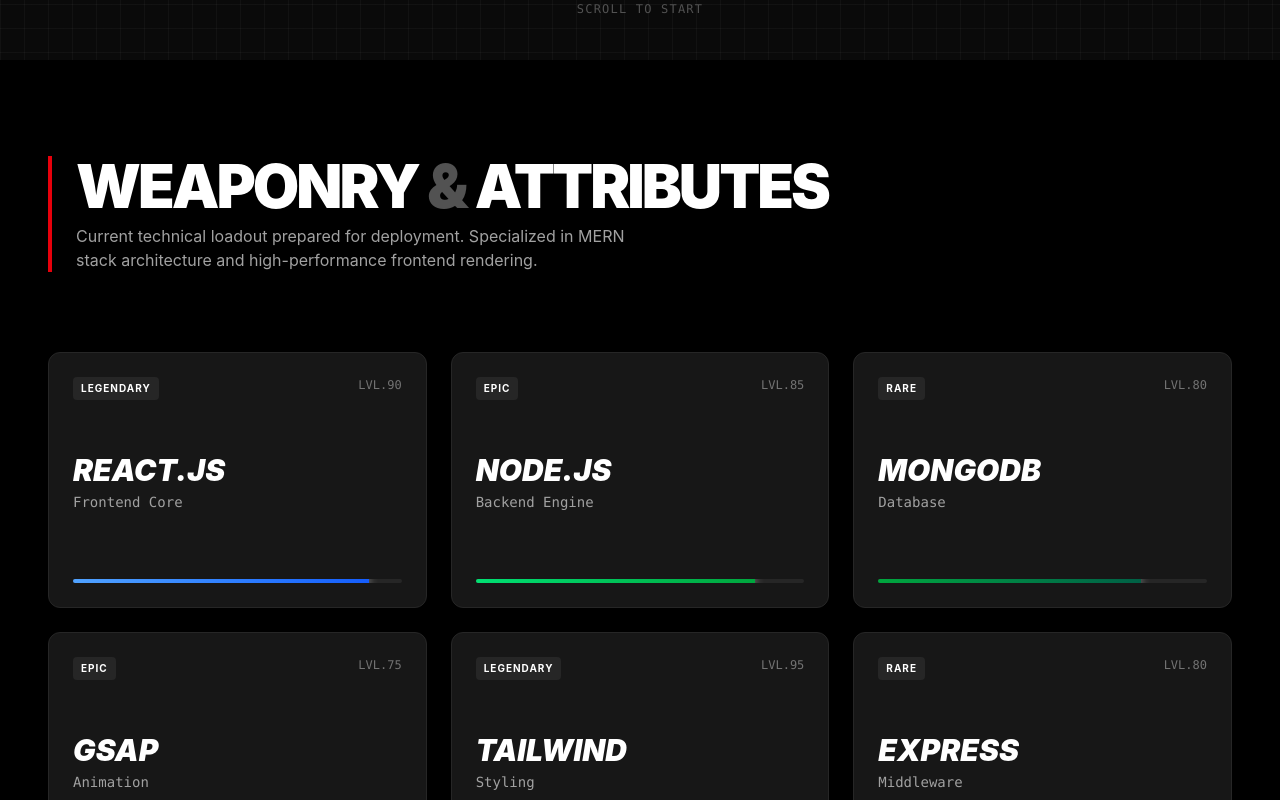
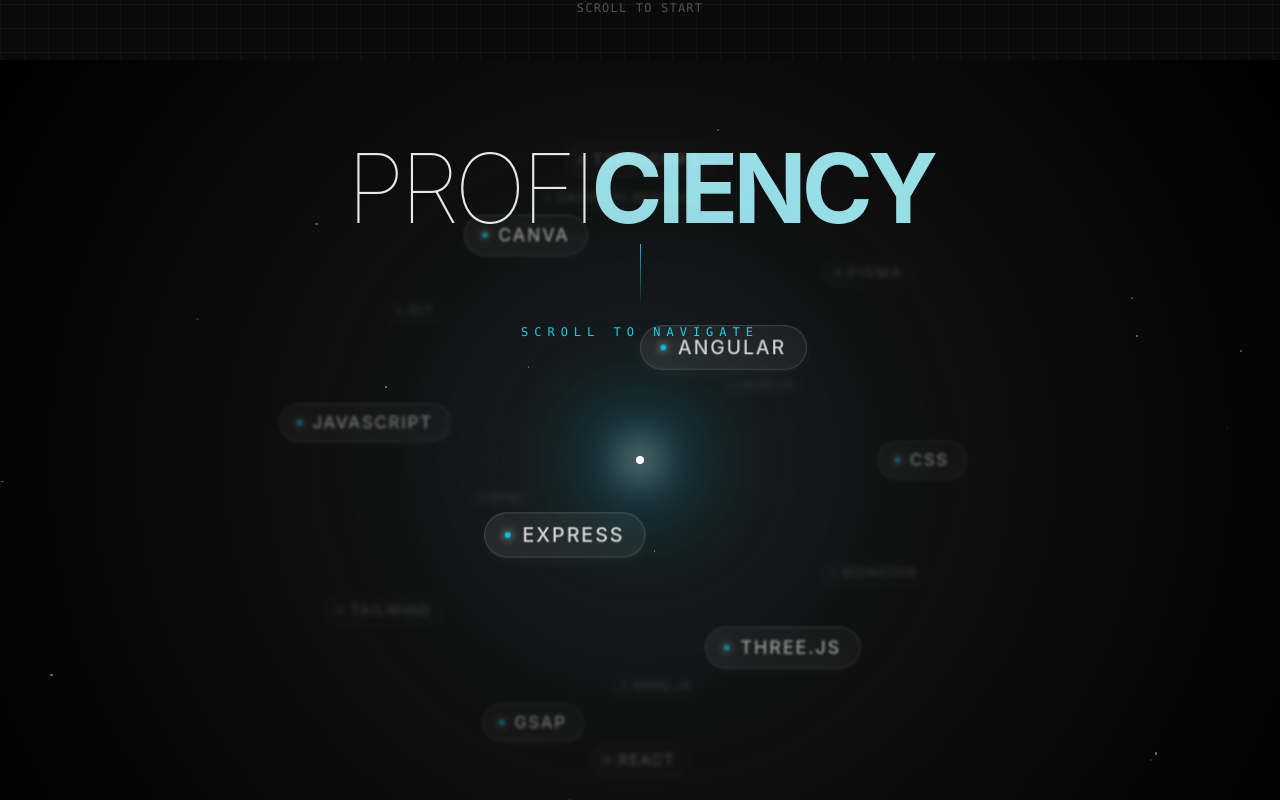
Before and after one commit to Bhakat-Aditya/AdityaBhakat, a React (Vite) app: page / in a window 1280 px wide. Shown: the part 740-1540 px from the top of the page. Built offline with nearby package versions, Linux system fonts and the light colour scheme.

Commit message:
skills section reworked and removed contact

```diff
--- a/src/App.jsx
+++ b/src/App.jsx
@@ -15,7 +15,6 @@
 import Hero from "./pages/Hero";
 import Skills from "./pages/Skills";
 import Work from "./pages/Work";
-import Contact from "./pages/Contact";
 import MyProjects from "./pages/MyProjects";
 import ProfessionalWork from "./pages/ProfessionalWork";
 import About from "./pages/About"; // Import About
@@ -84,7 +83,6 @@
                 <Hero />
                 <Skills />
                 <Work />
-                <Contact />
               </>
             }
           />
--- a/src/index.css
+++ b/src/index.css
@@ -12,3 +12,6 @@
   background-color: #0a0a0a; /* Matches your neutral-950 */
   overflow-x: hidden; /* Prevents horizontal scrollbar glitches */
 }
+
+*{
+  user-select: none;}
--- a/src/pages/Contact.jsx
+++ /dev/null
@@ -1,153 +0,0 @@
-// src/pages/Contact.jsx
-import React, { useRef, useState } from "react";
-import gsap from "gsap";
-import { useGSAP } from "@gsap/react";
-import { ScrollTrigger } from "gsap/ScrollTrigger";
-
-gsap.registerPlugin(ScrollTrigger);
-
-const Contact = () => {
-  const container = useRef();
-  const formRef = useRef();
-
-  // State to simulate "typing" logic or form handling
-  const [formState, setFormState] = useState({
-    name: "",
-    email: "",
-    message: "",
-  });
-
-  useGSAP(
-    () => {
-      // 1. CRT Turn-on Effect
-      gsap.fromTo(
-        container.current,
-        { scaleY: 0.1, scaleX: 0.1, opacity: 0, filter: "brightness(5)" },
-        {
-          scaleY: 1,
-          scaleX: 1,
-          opacity: 1,
-          filter: "brightness(1)",
-          duration: 0.8,
-          ease: "power2.out",
-          scrollTrigger: {
-            trigger: container.current,
-            start: "top 80%",
-          },
-        },
-      );
-
-      // 2. Staggered Line Entry
-      gsap.from(".terminal-line", {
-        x: -50,
-        opacity: 0,
-        duration: 0.5,
-        stagger: 0.1,
-        ease: "power1.out",
-        scrollTrigger: {
-          trigger: formRef.current,
-          start: "top 70%",
-        },
-      });
-    },
-    { scope: container },
-  );
-
-  return (
-    <section
-      ref={container}
-      className="min-h-screen bg-black text-green-500 font-mono p-4 md:p-20 flex flex-col justify-center relative overflow-hidden"
-    >
-      {/* Background Matrix/Grid Effect */}
-      <div className="absolute inset-0 bg-[linear-gradient(rgba(0,255,0,0.03)_1px,transparent_1px),linear-gradient(90deg,rgba(0,255,0,0.03)_1px,transparent_1px)] bg-[size:32px_32px] pointer-events-none"></div>
-
-      <div className="max-w-4xl mx-auto w-full z-10">
-        {/* Header Lines */}
-        <div className="mb-10 opacity-80">
-          <p className="terminal-line">
-            root@aditya-portfolio:~$ initializing_uplink...
-          </p>
-          <p className="terminal-line">
-            root@aditya-portfolio:~$ loading_module:{" "}
-            <span className="text-white font-bold">CONTACT_PROTOCOL</span>
-          </p>
-          <p className="terminal-line text-yellow-500">
-            WARNING: Looking for high-value projects only.
-          </p>
-        </div>
-
-        {/* The "Terminal" Form */}
-        <form
-          ref={formRef}
-          className="space-y-6 bg-neutral-900/50 p-8 border border-green-900/50 rounded-lg backdrop-blur-sm shadow-[0_0_50px_rgba(0,255,0,0.1)]"
-        >
-          {/* Name Field */}
-          <div className="terminal-line group">
-            <label className="block text-xs uppercase tracking-widest text-neutral-500 mb-1">
-              /User/Identity (Name)
-            </label>
-            <div className="flex items-center gap-2 border-b border-green-900 focus-within:border-green-500 transition-colors">
-              <span className="text-green-500">{`>`}</span>
-              <input
-                type="text"
-                placeholder="Enter_Designation"
-                className="w-full bg-transparent border-none focus:ring-0 text-white placeholder-neutral-700 h-10"
-                onChange={(e) =>
-                  setFormState({ ...formState, name: e.target.value })
-                }
-              />
-            </div>
-          </div>
-
-          {/* Email Field */}
-          <div className="terminal-line group">
-            <label className="block text-xs uppercase tracking-widest text-neutral-500 mb-1">
-              /User/Frequency (Email)
-            </label>
-            <div className="flex items-center gap-2 border-b border-green-900 focus-within:border-green-500 transition-colors">
-              <span className="text-green-500">{`>`}</span>
-              <input
-                type="email"
-                placeholder="Enter_Comm_Link"
-                className="w-full bg-transparent border-none focus:ring-0 text-white placeholder-neutral-700 h-10"
-                onChange={(e) =>
-                  setFormState({ ...formState, email: e.target.value })
-                }
-              />
-            </div>
-          </div>
-
-          {/* Message Field */}
-          <div className="terminal-line group">
-            <label className="block text-xs uppercase tracking-widest text-neutral-500 mb-1">
-              /User/Mission_Brief (Message)
-            </label>
-            <div className="flex items-start gap-2 border-b border-green-900 focus-within:border-green-500 transition-colors">
-              <span className="text-green-500 mt-2">{`>`}</span>
-              <textarea
-                rows="4"
-                placeholder="Describe_Objective..."
-                className="w-full bg-transparent border-none focus:ring-0 text-white placeholder-neutral-700 resize-none"
-                onChange={(e) =>
-                  setFormState({ ...formState, message: e.target.value })
-                }
-              ></textarea>
-            </div>
-          </div>
-
-          {/* Submit Button */}
-          <button
-            type="button"
-            className="terminal-line mt-8 w-full bg-green-900/20 hover:bg-green-500 hover:text-black border border-green-500 text-green-500 py-4 uppercase font-bold tracking-[0.2em] transition-all duration-300 group"
-          >
-            <span className="animate-pulse mr-2">[</span>
-            EXECUTE_SEND
-            <span className="animate-pulse ml-2">]</span>
-          </button>
-        </form>
-      </div>
-    </section>
-  );
-};
-
-export default Contact;
--- a/src/pages/Skills.jsx
+++ b/src/pages/Skills.jsx
@@ -1,209 +1,119 @@
 // src/pages/Skills.jsx
-import React, { useRef } from "react";
+import React, { useRef, useMemo, useState, useEffect } from "react";
 import gsap from "gsap";
 import { useGSAP } from "@gsap/react";
 import { ScrollTrigger } from "gsap/ScrollTrigger";
 
 gsap.registerPlugin(ScrollTrigger);
 
-// --- DATA: Your Personal Armory ---
-const skillSet = [
-  {
-    id: 1,
-    name: "React.js",
-    type: "Frontend Core",
-    level: 90,
-    rarity: "Legendary",
-    color: "from-blue-400 to-blue-600",
-  },
-  {
-    id: 2,
-    name: "Node.js",
-    type: "Backend Engine",
-    level: 85,
-    rarity: "Epic",
-    color: "from-green-400 to-green-600",
-  },
-  {
-    id: 3,
-    name: "MongoDB",
-    type: "Database",
-    level: 80,
-    rarity: "Rare",
-    color: "from-green-600 to-emerald-800",
-  },
-  {
-    id: 4,
-    name: "GSAP",
-    type: "Animation",
-    level: 75,
-    rarity: "Epic",
-    color: "from-yellow-400 to-orange-600",
-  },
-  {
-    id: 5,
-    name: "Tailwind",
-    type: "Styling",
-    level: 95,
-    rarity: "Legendary",
-    color: "from-cyan-400 to-blue-500",
-  },
-  {
-    id: 6,
-    name: "Express",
-    type: "Middleware",
-    level: 80,
-    rarity: "Rare",
-    color: "from-crimson-400 to-gray-600",
-  },
-  {
-    id: 7,
-    name: "HTML",
-    type: "Markup Language",
-    level: 90,
-    rarity: "Common",
-    color: "from-gray-400 to-gray-600",
-  },
-  {
-    id: 8,
-    name: "Css",
-    type: "Styling Language",
-    level: 70,
-    rarity: "Common",
-    color: "from-brown-400 to-pink-600",
-  },
-  {
-    id: 9,
-    name: "JavaScript",
-    type: "Programming Language",
-    level: 90,
-    rarity: "Common",
-    color: "from-yellow-400 to-cyan-600",
-  },
+// --- DATA ---
+const skills = [
+  { name: "React"},
+  { name: "GSAP"},
+  { name: "Node.js"},
+  { name: "Three.js"},
+  { name: "Tailwind"},
+  { name: "MongoDB"},
+  { name: "Express"},
+  { name: "HTML" },
+  { name: "CSS"},
+  { name: "JavaScript"},
+  { name: "Next.js" },
+  { name: "Angular" },
+  { name: "Git"},
+  { name: "Figma"},
+  { name: "Canva"},
+  { name: "Davinchi Resolve"},
+  { name: "TypeScript"},
 ];
 
-// --- COMPONENT: The 3D Tilt Card ---
-const HoloCard = ({ skill }) => {
-  const cardRef = useRef();
-  const glowRef = useRef();
+// --- MATH UTILS ---
+const getPointsOnSphere = (n) => {
+  const points = [];
+  const phi = Math.PI * (3 - Math.sqrt(5));
+  for (let i = 0; i < n; i++) {
+    const y = 1 - (i / (n - 1)) * 2;
+    const radius = Math.sqrt(1 - y * y);
+    const theta = phi * i;
+    points.push({
+      x: Math.cos(theta) * radius,
+      y: y,
+      z: Math.sin(theta) * radius,
+    });
+  }
+  return points;
+};
 
-  useGSAP(
-    () => {
-      const card = cardRef.current;
-
-      // Mouse Move - 3D Tilt Calculation
-      const handleMouseMove = (e) => {
-        if (window.innerWidth < 768) return;
-        const rect = card.getBoundingClientRect();
-        const x = e.clientX - rect.left;
-        const y = e.clientY - rect.top;
-
-        const centerX = rect.width / 2;
-        const centerY = rect.height / 2;
-
-        const rotateX = ((y - centerY) / centerY) * -15; // Max 15deg rotation
-        const rotateY = ((x - centerX) / centerX) * 15;
-
-        gsap.to(card, {
-          rotateX: rotateX,
-          rotateY: rotateY,
-          transformPerspective: 1000,
-          duration: 0.4,
-          ease: "power2.out",
-        });
-
-        // Move the "Glow" gradient to follow mouse
-        gsap.to(glowRef.current, {
-          x: x,
-          y: y,
-          duration: 0.4,
-          ease: "power2.out",
-        });
-      };
-
-      const handleMouseLeave = () => {
-        // Reset position
-        gsap.to(card, {
-          rotateX: 0,
-          rotateY: 0,
-          duration: 0.7,
-          ease: "elastic.out(1, 0.5)",
-        });
-      };
-
-      card.addEventListener("mousemove", handleMouseMove);
-      card.addEventListener("mouseleave", handleMouseLeave);
-
-      return () => {
-        card.removeEventListener("mousemove", handleMouseMove);
-        card.removeEventListener("mouseleave", handleMouseLeave);
-      };
-    },
-    { scope: cardRef },
-  );
-
+// --- COMPONENT: Crystal Tag ---
+const CrystalTag = ({ item, x, y, z, opacity, scale, blur }) => {
   return (
     <div
-      ref={cardRef}
-      className="relative w-full h-64 rounded-xl bg-neutral-900 border border-neutral-800 overflow-hidden transform-style-3d cursor-crosshair group"
+      className="absolute top-1/2 left-1/2 transform -translate-x-1/2 -translate-y-1/2 flex flex-col items-center justify-center pointer-events-none will-change-transform"
+      style={{
+        transform: `translate3d(${x}px, ${y}px, 0) scale(${scale})`,
+        opacity: opacity,
+        zIndex: Math.floor(scale * 1000),
+        filter: `blur(${blur}px)`,
+        // Instant update for scroll performance
+      }}
     >
-      {/* Dynamic Glow Spot */}
-      <div
-        ref={glowRef}
-        className={`absolute w-[200px] h-[200px] bg-gradient-to-r ${skill.color} blur-[80px] opacity-0 group-hover:opacity-40 transition-opacity duration-300 -translate-x-1/2 -translate-y-1/2 pointer-events-none`}
-      ></div>
-
-      {/* Content Layer */}
-      <div className="relative z-10 p-6 h-full flex flex-col justify-between pointer-events-none">
-        <div className="flex justify-between items-start">
-          <span
-            className={`text-[10px] uppercase font-bold tracking-widest px-2 py-1 rounded bg-neutral-800 text-white`}
-          >
-            {skill.rarity}
+      <div className="relative px-5 py-2 rounded-full border border-white/20 bg-white/5 backdrop-blur-md shadow-[0_4px_20px_rgba(255,255,255,0.05)] overflow-hidden group">
+        <div className="absolute inset-0 bg-gradient-to-tr from-white/10 to-transparent opacity-50"></div>
+        <div className="flex items-center gap-3 relative z-10">
+          <span className="w-1.5 h-1.5 rounded-full bg-cyan-400 shadow-[0_0_10px_currentColor]"></span>
+          <span className="text-xl font-medium tracking-widest uppercase text-white/90">
+            {item.name}
           </span>
-          <span className="font-mono text-xs text-neutral-500">
-            LVL.{skill.level}
-          </span>
-        </div>
-
-        <div>
-          <h3 className="text-3xl font-black uppercase italic">{skill.name}</h3>
-          <p className="text-sm text-neutral-400 font-mono mt-1">
-            {skill.type}
-          </p>
-        </div>
-
-        {/* Progress Bar Animation */}
-        <div className="w-full h-1 bg-neutral-800 rounded-full overflow-hidden mt-4">
-          <div
-            // FIX: Use inline style for dynamic width. Tailwind cannot read `w-[${skill.level}%]`
-            style={{ width: `${skill.level}%` }}
-            className={`h-full bg-gradient-to-r ${skill.color} shadow-[0_0_10px_currentColor]`}
-          ></div>
         </div>
       </div>
     </div>
   );
 };
 
-// --- MAIN SECTION ---
+// --- MAIN COMPONENT ---
 const Skills = () => {
   const container = useRef();
+  const sphereRef = useRef();
+
+  // State
+  const [rotation, setRotation] = useState({ x: 0, y: 0, z: 0 });
+  const points = useMemo(() => getPointsOnSphere(skills.length), []);
+  const sphereRadius = 300;
 
   useGSAP(
     () => {
-      // Reveal Animation
-      gsap.from(".skill-card-wrapper", {
-        scrollTrigger: {
-          trigger: container.current,
-          start: "top 80%",
+      // SCROLL DRIVEN ROTATION
+      // We map scroll progress to random rotation axes
+      const proxy = { rotX: 0, rotY: 0, rotZ: 0 };
+
+      ScrollTrigger.create({
+        trigger: container.current,
+        start: "top top",
+        end: "+=4000",
+        pin: true,
+        scrub: 1.5, // Smooth scrubbing
+        onUpdate: (self) => {
+          // As you scroll down (progress 0 -> 1):
+          // Y rotates 2 full circles (Spin)
+          // X rotates 1 full circle (Flip)
+          // Z rotates 0.5 circle (Wobble)
+          // This creates a "Random Tumble" effect controlled by scroll
+          const p = self.progress * Math.PI * 2;
+
+          gsap.to(proxy, {
+            rotY: p * 2, // Fast spin
+            rotX: p, // Medium flip
+            rotZ: p * 0.5, // Slow tilt
+            overwrite: true,
+            ease: "none", // Linear mapping to scroll
+            onUpdate: () =>
+              setRotation({
+                x: proxy.rotX,
+                y: proxy.rotY,
+                z: proxy.rotZ,
+              }),
+          });
         },
-        y: 100,
-        opacity: 0,
-        rotateX: -45,
-        stagger: 0.1,
-        duration: 1,
-        ease: "back.out(1.7)",
       });
     },
     { scope: container },
@@ -212,27 +122,127 @@
   return (
     <section
       ref={container}
-      className="min-h-screen bg-black text-white py-24 px-4 md:px-12"
+      className="relative h-screen bg-[#050505] text-white overflow-hidden flex flex-col items-center justify-center"
     >
-      {/* Section Header */}
-      <div className="mb-20 border-l-4 border-red-600 pl-6">
-        {/* FIX: Changed text-6xl to 'text-4xl md:text-6xl' */}
-        <h2 className="text-4xl md:text-6xl font-black uppercase tracking-tighter mb-2 break-words">
-          Weaponry <span className="text-neutral-600">&</span> Attributes
+      {/* --- LAYER 1: DEEP SPACE (Static) --- */}
+      <div className="absolute top-0 left-0 w-full h-full bg-[radial-gradient(circle_at_center,#1a1a1a_0%,#000_100%)] pointer-events-none"></div>
+
+      {/* --- LAYER 2: TWINKLING STARS (Very Low Frequency) --- */}
+      <div className="absolute inset-0 pointer-events-none">
+        {/* Only 20 stars (Minimalist) */}
+        {[...Array(20)].map((_, i) => (
+          <div
+            key={i}
+            className="absolute rounded-full bg-white"
+            style={{
+              top: `${Math.random() * 100}%`,
+              left: `${Math.random() * 100}%`,
+              width: `${Math.random() * 2 + 1}px`,
+              height: `${Math.random() * 2 + 1}px`,
+              opacity: Math.random() * 0.4 + 0.1,
+              // Very slow animation (5s to 10s)
+              animation: `twinkle ${Math.random() * 5 + 5}s infinite ease-in-out alternate`,
+              animationDelay: `${Math.random() * 5}s`,
+            }}
+          ></div>
+        ))}
+      </div>
+
+      {/* --- LAYER 3: SHOOTING STARS --- */}
+      <div className="absolute inset-0 pointer-events-none overflow-hidden z-0">
+        <style>{`
+          @keyframes twinkle {
+            0% { opacity: 0.1; transform: scale(0.8); }
+            100% { opacity: 0.6; transform: scale(1.1); }
+          }
+          @keyframes shoot {
+            0% { transform: translateX(0) translateY(0) rotate(-45deg); opacity: 0; }
+            10% { opacity: 1; }
+            20% { transform: translateX(-300px) translateY(300px) rotate(-45deg); opacity: 0; }
+            100% { opacity: 0; }
+          }
+        `}</style>
+        <div className="absolute top-[10%] left-[80%] w-[150px] h-[1px] bg-gradient-to-l from-transparent via-cyan-100 to-transparent opacity-0 animate-[shoot_8s_infinite_2s]"></div>
+        <div className="absolute top-[40%] left-[5%] w-[100px] h-[1px] bg-gradient-to-l from-transparent via-white to-transparent opacity-0 animate-[shoot_12s_infinite_5s]"></div>
+      </div>
+
+      {/* --- HEADER --- */}
+      <div className="absolute top-20 z-10 text-center mix-blend-screen w-full px-4">
+        <h2 className="text-6xl md:text-8xl font-thin tracking-tighter text-white mb-2 opacity-90">
+          PROFI<span className="font-bold text-cyan-200">CIENCY</span>
         </h2>
-        <p className="text-neutral-400 max-w-xl text-sm md:text-base">
-          Current technical loadout prepared for deployment. Specialized in MERN
-          stack architecture and high-performance frontend rendering.
+        <div className="w-[1px] h-16 bg-gradient-to-b from-cyan-500 to-transparent mx-auto mb-4"></div>
+        <p className="font-mono text-cyan-400 text-xs tracking-[0.5em] animate-pulse">
+          SCROLL TO NAVIGATE
         </p>
       </div>
 
-      {/* The Grid */}
-      <div className="grid grid-cols-1 md:grid-cols-2 lg:grid-cols-3 gap-6 perspective-1000">
-        {skillSet.map((skill) => (
-          <div key={skill.id} className="skill-card-wrapper">
-            <HoloCard skill={skill} />
+      {/* --- THE SPHERE --- */}
+      <div className="relative w-full h-full flex items-center justify-center perspective-1000 z-10">
+        <div
+          ref={sphereRef}
+          className="relative flex items-center justify-center"
+          style={{ width: sphereRadius * 2, height: sphereRadius * 2 }}
+        >
+          {/* THE CORE */}
+          <div className="absolute w-[1px] h-[1px]">
+            <div className="absolute top-1/2 left-1/2 -translate-x-1/2 -translate-y-1/2 w-[400px] h-[400px] bg-cyan-900/10 rounded-full blur-3xl animate-pulse"></div>
+            <div className="absolute top-1/2 left-1/2 -translate-x-1/2 -translate-y-1/2 w-32 h-32 bg-cyan-500/20 rounded-full blur-2xl"></div>
+            <div className="absolute top-1/2 left-1/2 -translate-x-1/2 -translate-y-1/2 w-2 h-2 bg-white rounded-full shadow-[0_0_40px_10px_rgba(255,255,255,0.8)]"></div>
           </div>
-        ))}
+
+          {/* RENDER CRYSTAL TAGS */}
+          {points.map((point, i) => {
+            // 3D Rotation Calculation (Tumbling on X, Y, Z)
+
+            // 1. Rotate around Y
+            let x =
+              point.x * Math.cos(rotation.y) - point.z * Math.sin(rotation.y);
+            let z =
+              point.z * Math.cos(rotation.y) + point.x * Math.sin(rotation.y);
+            let y = point.y;
+
+            // 2. Rotate around X
+            let yNew = y * Math.cos(rotation.x) - z * Math.sin(rotation.x);
+            let zNew = z * Math.cos(rotation.x) + y * Math.sin(rotation.x);
+            y = yNew;
+            z = zNew;
+
+            // 3. Rotate around Z
+            let xFinal = x * Math.cos(rotation.z) - y * Math.sin(rotation.z);
+            let yFinal = y * Math.cos(rotation.z) + x * Math.sin(rotation.z);
+            let zFinal = z;
+
+            // --- VISIBILITY LOGIC ---
+            // Map z (-1 to 1) to opacity & blur
+            const normalizedZ = (zFinal + 1) / 2; // 0 (back) to 1 (front)
+
+            // Opacity: Back is 0.15, Front is 1.0
+            const opacity = Math.max(0.15, Math.pow(normalizedZ, 2));
+
+            // Blur: Back is 6px, Front is 0px
+            const blur = (1 - normalizedZ) * 6;
+
+            // Scale: Back is 0.5, Front is 1.0
+            const scale = 0.5 + normalizedZ * 0.5;
+
+            const screenX = xFinal * sphereRadius;
+            const screenY = yFinal * sphereRadius;
+
+            return (
+              <CrystalTag
+                key={i}
+                item={skills[i]}
+                x={screenX}
+                y={screenY}
+                z={zFinal}
+                opacity={opacity}
+                scale={scale}
+                blur={blur}
+              />
+            );
+          })}
+        </div>
       </div>
     </section>
   );
```
